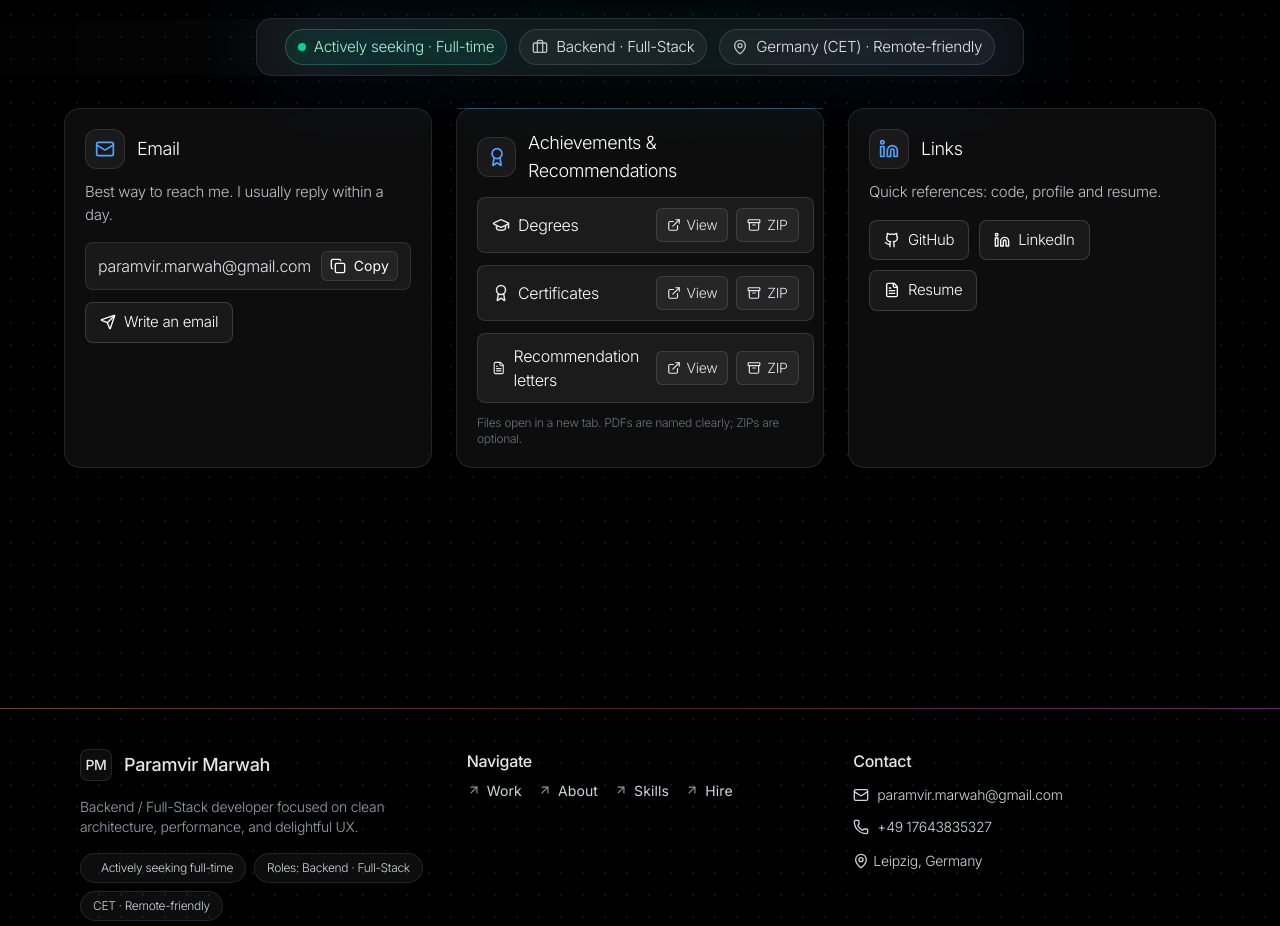
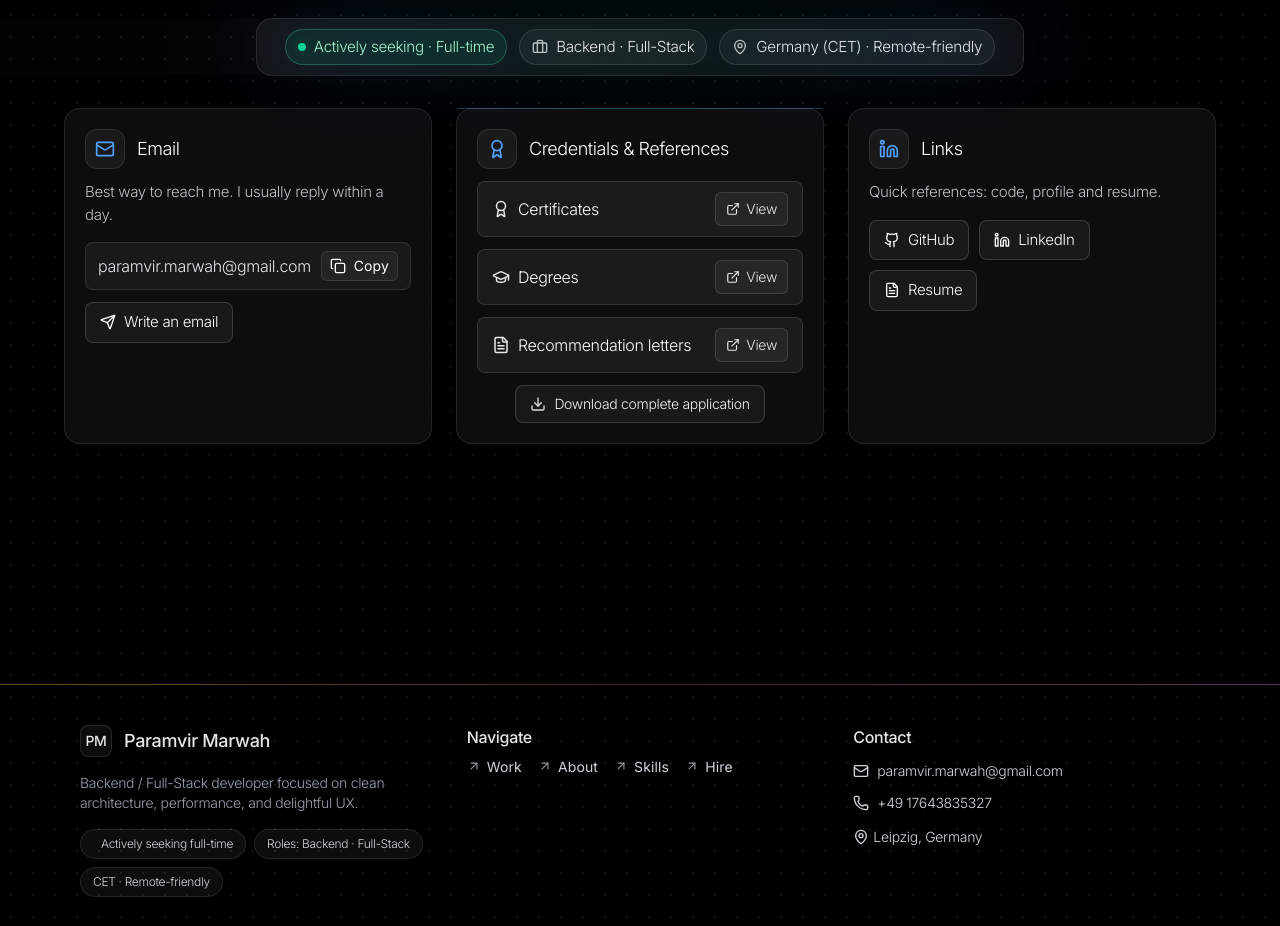
Before and after one commit to paramveer02/my-dev-portfolio, a React (Vite) app: page / in a window 1280 px wide. Shown: the part 4880-5806 px from the top of the page. Built offline with nearby package versions, Linux system fonts and the light colour scheme.

Commit message:
feat: links to complete application

```diff
--- a/src/components/HireContact.jsx
+++ b/src/components/HireContact.jsx
@@ -13,7 +13,7 @@ import {
   Award,
   GraduationCap,
   ExternalLink,
-  Archive,
+  Download,
 } from "lucide-react";
 import { useState } from "react";
 
@@ -24,11 +24,13 @@ export default function HireContact() {
   const resumeUrl = "/Paramveer_Marwah_Resume.pdf";
 
   const degreesListUrl = "/docs/degrees-2025.pdf";
-  const degreesZipUrl = "/docs/degrees-2025.pdf.zip";
+  // const degreesZipUrl = "/docs/degrees-2025.pdf.zip";
   const certificatesListUrl = "/docs/certificates-2025.pdf";
-  const certificatesZipUrl = "/docs/certificates-2025.pdf.zip";
+  // const certificatesZipUrl = "/docs/certificates-2025.pdf.zip";
   const lettersListUrl = "/docs/Recommendation-2025.pdf";
-  const lettersZipUrl = "/docs/Recommendation-2025.pdf.zip";
+  const completeApplicationUrl =
+    "/downloads/Paramveer_Marwah_Complete_Application.pdf";
+  // const lettersZipUrl = "/docs/Recommendation-2025.pdf.zip";
   // ————————
 
   function handleCopy() {
@@ -63,18 +65,18 @@ export default function HireContact() {
           <div className="absolute inset-0 -z-10 rounded-2xl blur-2xl bg-gradient-to-r from-blue-500/15 via-cyan-400/12 to-blue-500/15" />
           <div className="relative rounded-2xl border border-white/10 bg-white/[0.05] backdrop-blur-sm px-3 py-2 md:px-4 md:py-2.5 shadow-[0_10px_30px_rgba(0,0,0,0.35)]">
             <div className="flex flex-wrap items-center justify-center gap-2 md:gap-3">
-              <span className="inline-flex items-center gap-2 px-3 py-1.5 rounded-full border border-emerald-300/25 bg-emerald-400/10 text-emerald-200 text-sm md:text-[0.95rem]">
+              <span className="chip chip--accent inline-flex items-center gap-2 px-3 py-1.5 rounded-full border border-emerald-300/25 bg-emerald-400/10 text-emerald-200 text-sm md:text-[0.95rem]">
                 <span className="relative inline-flex items-center justify-center">
                   <span className="absolute inline-block size-2.5 rounded-full bg-emerald-400/35 animate-ping" />
                   <span className="relative inline-block size-2 rounded-full bg-emerald-400" />
                 </span>
                 Actively seeking · Full-time
               </span>
-              <span className="inline-flex items-center gap-2 px-3 py-1.5 rounded-full border border-white/12 bg-white/5 text-gray-200 text-sm md:text-[0.95rem]">
+              <span className="chip chip--accent inline-flex items-center gap-2 px-3 py-1.5 rounded-full border border-white/12 bg-white/5 text-gray-200 text-sm md:text-[0.95rem]">
                 <Briefcase className="w-4 h-4 opacity-80" />
                 Backend · Full-Stack
               </span>
-              <span className="inline-flex items-center gap-2 px-3 py-1.5 rounded-full border border-white/12 bg-white/5 text-gray-200 text-sm md:text-[0.95rem]">
+              <span className="chip chip--accent inline-flex items-center gap-2 px-3 py-1.5 rounded-full border border-white/12 bg-white/5 text-gray-200 text-sm md:text-[0.95rem]">
                 <MapPin className="w-4 h-4 opacity-80" />
                 Germany (CET) · Remote-friendly
               </span>
@@ -122,7 +124,7 @@ export default function HireContact() {
             </a>
           </motion.div>
 
-          {/* Achievements & Recommendations — no hover, inline actions (bulletproof) */}
+          {/* Credentials & References — no hover, inline actions (bulletproof) */}
           <motion.div
             whileHover={{ y: -3 }}
             className="surface p-5 surface-hover"
@@ -136,11 +138,39 @@ export default function HireContact() {
                 <Award className="w-5 h-5 text-blue-400" />
               </div>
               <h3 className="text-white text-lg font-medium">
-                Achievements & Recommendations
+                Credentials & References
               </h3>
             </div>
 
             <div className="grid gap-3">
+              <div className="flex items-center justify-between gap-3 rounded-lg border border-white/12 bg-white/[0.06] px-3.5 py-2.5">
+                <span className="inline-flex items-center gap-2 text-white">
+                  <Award className="w-4.5 h-4.5 opacity-90" />
+                  Certificates
+                </span>
+                <span className="flex items-center gap-2">
+                  <a
+                    href={certificatesListUrl}
+                    target="_blank"
+                    rel="noreferrer"
+                    className="inline-flex items-center gap-1.5 rounded-md border border-white/12 bg-white/5 px-2.5 py-1.5 text-sm text-gray-200 hover:bg-white/10 transition"
+                  >
+                    <ExternalLink className="w-3.5 h-3.5" />
+                    View
+                  </a>
+                  {/* {certificatesZipUrl && (
+                    <a
+                      href={certificatesZipUrl}
+                      download
+                      className="inline-flex items-center gap-1.5 rounded-md border border-white/12 bg-white/5 px-2.5 py-1.5 text-sm text-gray-200 hover:bg-white/10 transition"
+                    >
+                      <Archive className="w-3.5 h-3.5" />
+                      ZIP
+                    </a>
+                  )} */}
+                </span>
+              </div>
+
               {/* Row: Degrees */}
               <div className="flex items-center justify-between gap-3 rounded-lg border border-white/12 bg-white/[0.06] px-3.5 py-2.5">
                 <span className="inline-flex items-center gap-2 text-white">
@@ -157,7 +187,7 @@ export default function HireContact() {
                     <ExternalLink className="w-3.5 h-3.5" />
                     View
                   </a>
-                  {degreesZipUrl && (
+                  {/* {degreesZipUrl && (
                     <a
                       href={degreesZipUrl}
                       download
@@ -166,35 +196,7 @@ export default function HireContact() {
                       <Archive className="w-3.5 h-3.5" />
                       ZIP
                     </a>
-                  )}
-                </span>
-              </div>
-
-              <div className="flex items-center justify-between gap-3 rounded-lg border border-white/12 bg-white/[0.06] px-3.5 py-2.5">
-                <span className="inline-flex items-center gap-2 text-white">
-                  <Award className="w-4.5 h-4.5 opacity-90" />
-                  Certificates
-                </span>
-                <span className="flex items-center gap-2">
-                  <a
-                    href={certificatesListUrl}
-                    target="_blank"
-                    rel="noreferrer"
-                    className="inline-flex items-center gap-1.5 rounded-md border border-white/12 bg-white/5 px-2.5 py-1.5 text-sm text-gray-200 hover:bg-white/10 transition"
-                  >
-                    <ExternalLink className="w-3.5 h-3.5" />
-                    View
-                  </a>
-                  {certificatesZipUrl && (
-                    <a
-                      href={certificatesZipUrl}
-                      download
-                      className="inline-flex items-center gap-1.5 rounded-md border border-white/12 bg-white/5 px-2.5 py-1.5 text-sm text-gray-200 hover:bg-white/10 transition"
-                    >
-                      <Archive className="w-3.5 h-3.5" />
-                      ZIP
-                    </a>
-                  )}
+                  )} */}
                 </span>
               </div>
 
@@ -214,7 +216,7 @@ export default function HireContact() {
                     <ExternalLink className="w-3.5 h-3.5" />
                     View
                   </a>
-                  {lettersZipUrl && (
+                  {/* {lettersZipUrl && (
                     <a
                       href={lettersZipUrl}
                       download
@@ -223,15 +225,60 @@ export default function HireContact() {
                       <Archive className="w-3.5 h-3.5" />
                       ZIP
                     </a>
-                  )}
+                  )} */}
                 </span>
               </div>
             </div>
 
-            <p className="text-xs text-gray-500 mt-3">
-              Files open in a new tab. PDFs are named clearly; ZIPs are
-              optional.
-            </p>
+            {/* Download complete application */}
+            <div className="mt-3 flex justify-center">
+              <div className="relative inline-block group">
+                <a
+                  href={completeApplicationUrl}
+                  download
+                  className="inline-flex items-center gap-2 px-3.5 py-2 rounded-lg
+                 border border-white/15 bg-white/5 text-gray-100 text-sm
+                 hover:bg-white/10 transition-all duration-200 hover:-translate-y-0.5
+                 focus:outline-none focus-visible:ring-2 focus-visible:ring-blue-500/60"
+                  aria-describedby="dl-tooltip"
+                >
+                  <Download className="w-4 h-4 opacity-90" />
+                  Download complete application
+                </a>
+
+                {/* Tooltip */}
+                <div
+                  id="dl-tooltip"
+                  role="tooltip"
+                  className="pointer-events-none absolute left-0 top-[calc(100%+8px)] z-20 w-72
+                 rounded-xl border border-white/10 bg-black/80 backdrop-blur-md
+                 text-gray-200 text-xs p-3 opacity-0 translate-y-1
+                 transition-all duration-200
+                 group-hover:opacity-100 group-hover:translate-y-0
+                 group-focus-within:opacity-100 group-focus-within:translate-y-0"
+                >
+                  <div className="font-semibold text-white mb-1.5">
+                    Will download:
+                  </div>
+                  <ul className="list-disc pl-4 space-y-1">
+                    <li>Résumé (PDF)</li>
+                    <li>Certificates (PDF)</li>
+                    <li>Degree (PDF)</li>
+                    <li>Recommendation letters (PDF)</li>
+                  </ul>
+                  <div className="mt-2 text-[11px] text-gray-400">
+                    Packaged as a single merged PDF.
+                  </div>
+
+                  {/* little caret */}
+                  <span
+                    aria-hidden
+                    className="absolute -top-2 left-4 inline-block size-3 rotate-45
+                   bg-black/80 border-l border-t border-white/10"
+                  />
+                </div>
+              </div>
+            </div>
           </motion.div>
 
           {/* Links — compact */}
```
